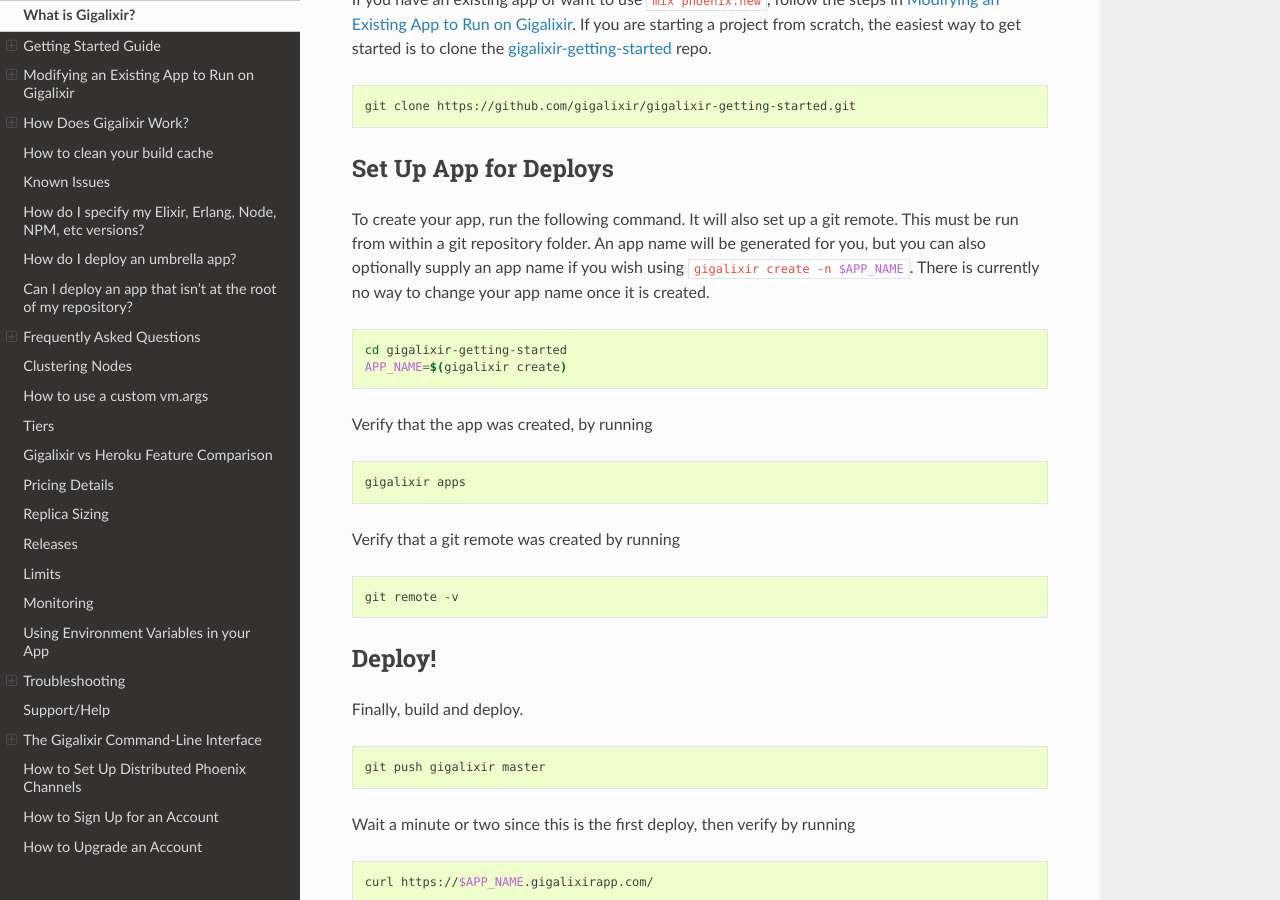
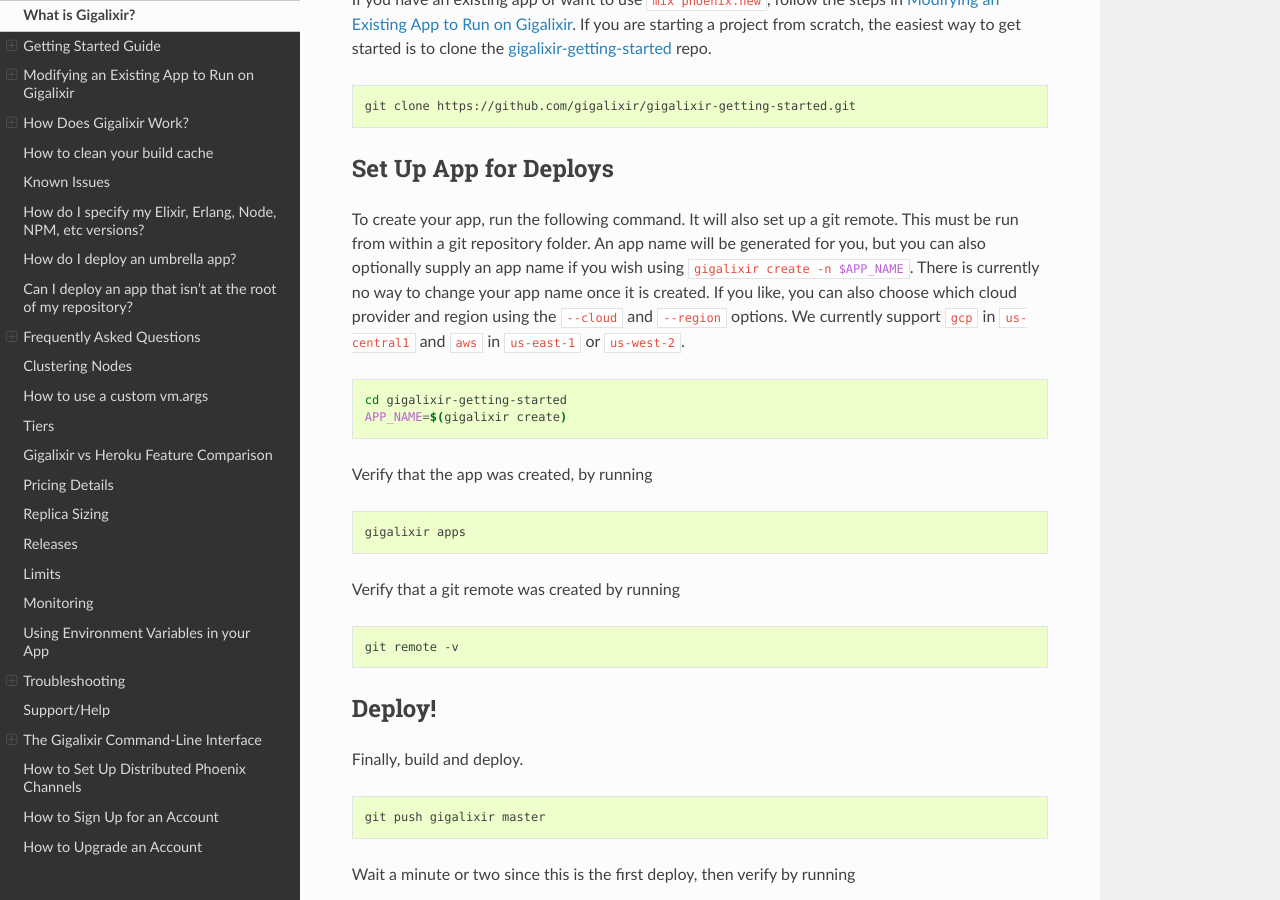
Before and after one commit to gigalixir/gigalixir-cli, a Sphinx documentation site: the page built from docs/source/main.rst, in a window 1280 px wide and 900 px high, scrolled down 1941 px. Built offline with Sphinx 7.4.7 and the Read the Docs theme 2.0.0, drawn with Linux system fonts in a browser that asks for light colours; some of the changed text lies outside the part shown.

Commit message:
add note about cloud/region.

```diff
--- a/docs/source/main.rst
+++ b/docs/source/main.rst
@@ -2036,7 +2036,7 @@ Indices and Tables
 .. _`PaperTrail`: https://papertrailapp.com/
 .. _`Running Elixir and Phoenix projects on a cluster of nodes`: https://dockyard.com/blog/2016/01/28/running-elixir-and-phoenix-projects-on-a-cluster-of-nodes
 .. |signup details| replace:: Create an account using the following command. It will prompt you for your email address and password. You will have to confirm your email before continuing. Gigalixir's free tier does not require a credit card, but you will be limited to 1 instance with 0.2GB of memory and 1 postgresql database limited to 10,000 rows.
-.. |set up app for deploys| replace:: To create your app, run the following command. It will also set up a git remote. This must be run from within a git repository folder. An app name will be generated for you, but you can also optionally supply an app name if you wish using :bash:`gigalixir create -n $APP_NAME`. There is currently no way to change your app name once it is created.
+.. |set up app for deploys| replace:: To create your app, run the following command. It will also set up a git remote. This must be run from within a git repository folder. An app name will be generated for you, but you can also optionally supply an app name if you wish using :bash:`gigalixir create -n $APP_NAME`. There is currently no way to change your app name once it is created. If you like, you can also choose which cloud provider and region using the :bash:`--cloud` and :bash:`--region` options. We currently support :bash:`gcp` in :bash:`us-central1` and :bash:`aws` in :bash:`us-east-1` or :bash:`us-west-2`.
 .. _`The Twelve-Factor App's Config Factor`: https://12factor.net/config
 .. _`Herokuish`: https://github.com/gliderlabs/herokuish
 .. _`gigalixir-getting-started`: https://github.com/gigalixir/gigalixir-getting-started
```
